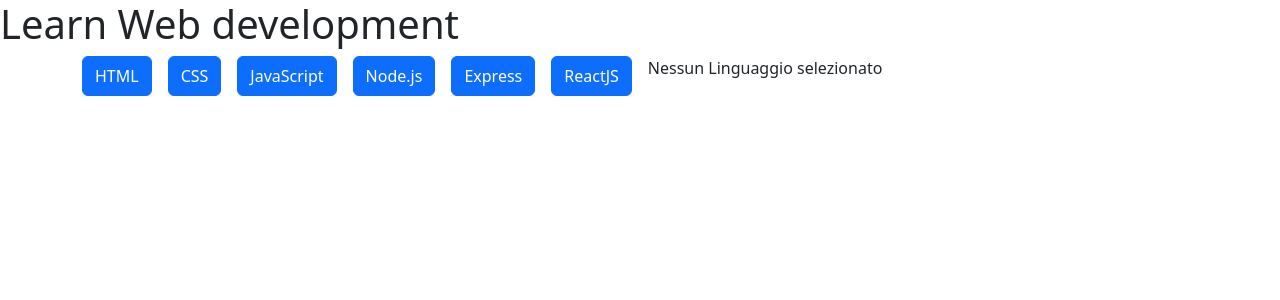
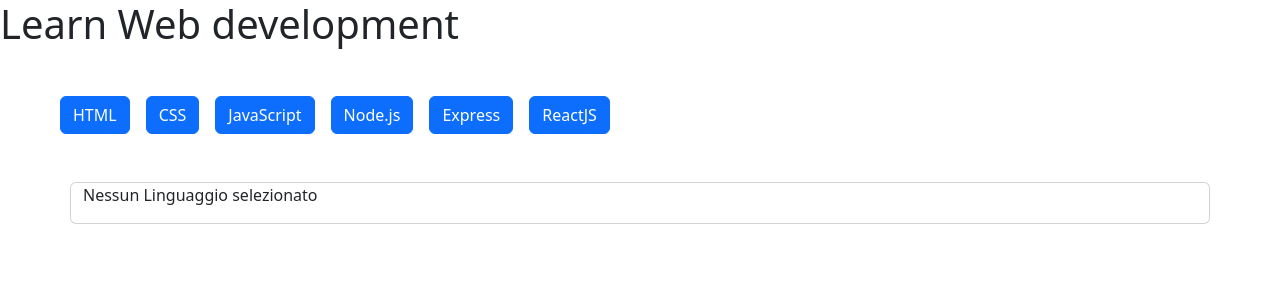
Before and after one commit to martinolanza03/react-use-state, a React (Vite) app: page / in a window 1280 px wide. Shown: the top 300 px of the page. Built offline with nearby package versions, Linux system fonts and the light colour scheme.

Commit message:
feat: add bootstrap class

```diff
--- a/src/components/AccordionList.jsx
+++ b/src/components/AccordionList.jsx
@@ -6,16 +6,16 @@
 export default function AccordionList() {
     const [active, setActive] = useState(null);
 
-    return (<div className="container d-flex flex-row gap-3">
-
+    return (<div >
+        <div className="container d-flex flex-row gap-3 m-5">
             {languages.map(language => {
                 return <>
                     <AccordionItem key={language.id} title={language.title} actived={active === language.id} onToggle={() => setActive(active === language.id ? null : language.id)} />
                 </>
             }
             )}
-
-        <div>
+        </div>
+        <div className="container card">
             <AccordionDescription languages={languages} actived={active} />
         </div>
     </div>)
```
Lines whose indentation alone changed are shown as unchanged.
